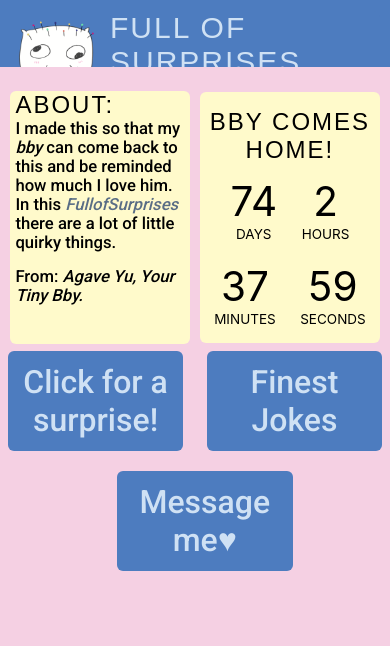
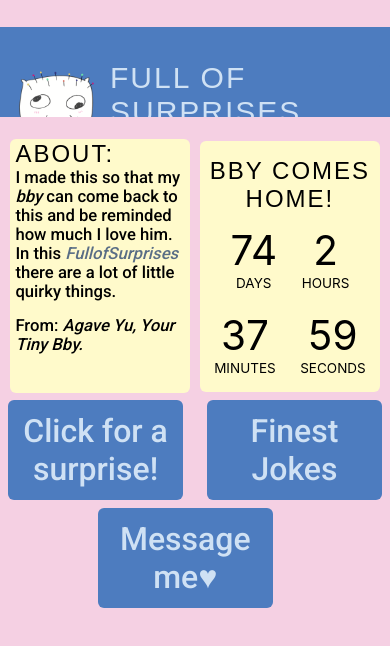
Before and after one commit to yunite2002/surprise, a plain HTML site: page index.html in a window 390 px wide. Drawn offline with Linux system fonts and the light colour scheme; a web font is replaced by a local one.

Commit message:
Update bebs-mobile.css

```diff
--- a/bebs-mobile.css
+++ b/bebs-mobile.css
@@ -4,7 +4,7 @@
     margin: 0px;
 }
 .header{
-    margin-top: -800px;
+    margin-top: -700px;
     padding: 10px;
     background-color: #4d7cbf;
     overflow: hidden;
@@ -45,7 +45,7 @@
     cursor: pointer;
     margin-right: 10px;
     margin-left: 10px;
-    margin-top: -105%;
+    margin-top: -80%;
     padding-left: 5px;
     padding: 0.1%;
 }
@@ -62,7 +62,7 @@
 }
 
 .c-container{
-    margin-top: -105%;
+    margin-top: -80%;
     margin-right: 10px;
     border-radius: 6px;
     background-color:  #fffacb;
@@ -87,7 +87,7 @@
     position: absolute;
     background-color:  rgb(245, 208, 227);
     width: 100%;
-    margin-top: 15%;
+    margin-top: 40%;
 
 
 }
@@ -140,8 +140,8 @@
     height: 100px;
     width: 45%;
     padding-left: 0px;
-    margin-right: 25%;
-    margin-top: 5%;
+    margin-right: 30%;
+    margin-top: 2%;
     float: right;
 }
 #message-button:hover{
```
